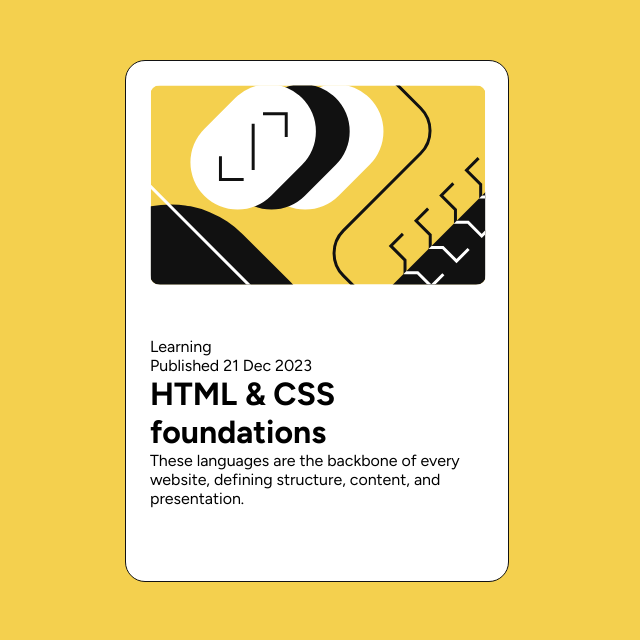
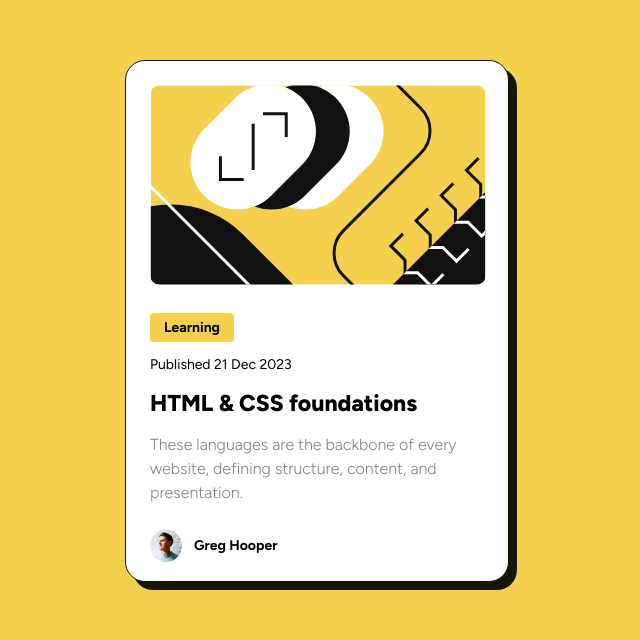
Before and after one commit to imnadleeh/frontend-mentor_blog-preview-card, a plain HTML site: page index.html in a window 1280 px wide. Shown: the part 160-800 px from the top of the page, without its empty margins (323-963 px from the left). Drawn offline with Linux system fonts and the light colour scheme.

Commit message:
third commit

```diff
--- a/css/style.css
+++ b/css/style.css
@@ -18,17 +18,62 @@ body {
   margin: 220px auto;
   border-radius: 20px;
   background-color: hsl(0, 0%, 100%);
+  box-shadow: 8px 8px 0px 0px rgba(0,0,0,0.90);
 }
 
 .blog-image {
   width: 336px;
   height: 200px;
   border-radius: 10px;
-  margin: 24px;
+  margin: 24px 24px 0 24px;
 }
 
 .wrapper {
   margin: 24px;
+}
+
+.tag {
+  font-size: 14px;
+  font-weight: 700;
+  background-color: hsl(47, 88%, 63%);
+  display: inline-block;
+  padding: 6px 14px;
+  border-radius: 4px;
+}
+
+.date {
+  margin-top: 14px;
+  font-size: 14px;
+}
+
+.title {
+  margin-top: 16px;
+  font-size: 23px;
+  font-weight: 800;
+}
+
+.description {
+  margin-top: 16px;
+  font-weight: 380;
+  color: hsl(0, 0%, 50%);
+  line-height: 1.5;
+}
+
+.row {
+  display: flex;
+  align-items: center;
+}
+
+.avatar {
+  margin-top: 24px;
+  width: 32px;
+
+}
+
+.name {
+  margin-top: 24px;
+  margin-left: 12px;
+  font-size: 14px;
 }
 
 .attribution {
--- a/index.html
+++ b/index.html
@@ -27,11 +27,12 @@
       <p class="description">These languages are the backbone of every website,
         defining structure, content, and presentation.
       </p>
+      <div class="row">
+        <img class="avatar" src="assets/images/image-avatar.webp" alt="">
+        <h2 class="name">Greg Hooper</h2>
+      </div>
     </div>
-    <div class="row">
-      <img src="" alt="">
-      <h2></h2>
-    </div>
+
 
   </main>
 
@@ -42,4 +43,3 @@
 </body>
 
 </html>
-Greg Hooper
```
